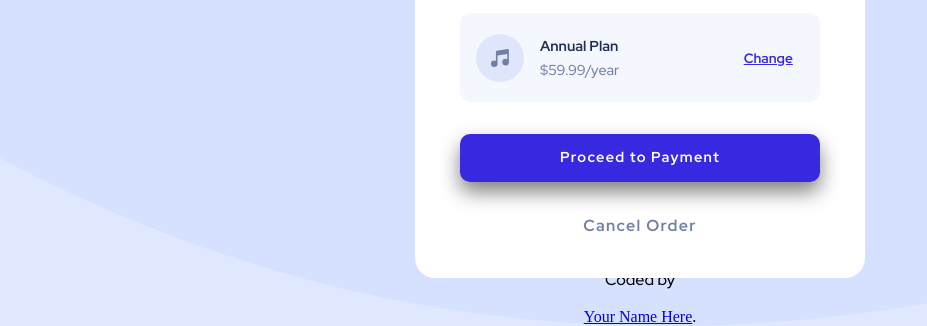
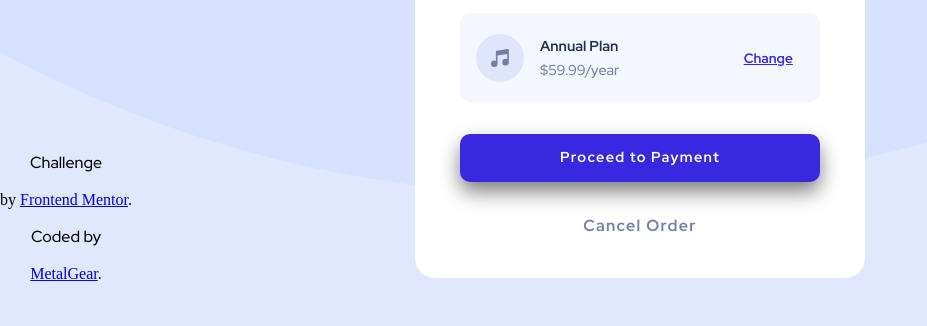
Before and after one commit to MetalgearV/Order-summary-component, a plain HTML site: page index.html in a window 1280 px wide. Shown: the part 517-843 px from the top of the page, without its empty margins (0-927 px from the left). After the commit the page ends 800 px from the top, so only its background shows below. Drawn offline with Linux system fonts and the light colour scheme.

Commit message:
updated css footer

```diff
--- a/css/styles.css
+++ b/css/styles.css
@@ -25,6 +25,11 @@ p {
   font-family: 'Red Hat Display', serif;
   line-height: 1.5;
   font-weight: 500;
+}
+
+footer{
+  position: absolute;
+  bottom: 0;
 }
 
 .order-summary-card {
--- a/index.html
+++ b/index.html
@@ -40,7 +40,7 @@
   <footer role="contentinfo">
     <div class="attribution">
       <p>Challenge</p> by <a href="https://www.frontendmentor.io?ref=challenge" target="_blank">Frontend Mentor</a>.
-      <p>Coded by</p> <a href="#">Your Name Here</a>.
+      <p>Coded by</p> <a href="#">MetalGear</a>.
     </div>
   </footer>
 </body>
```
